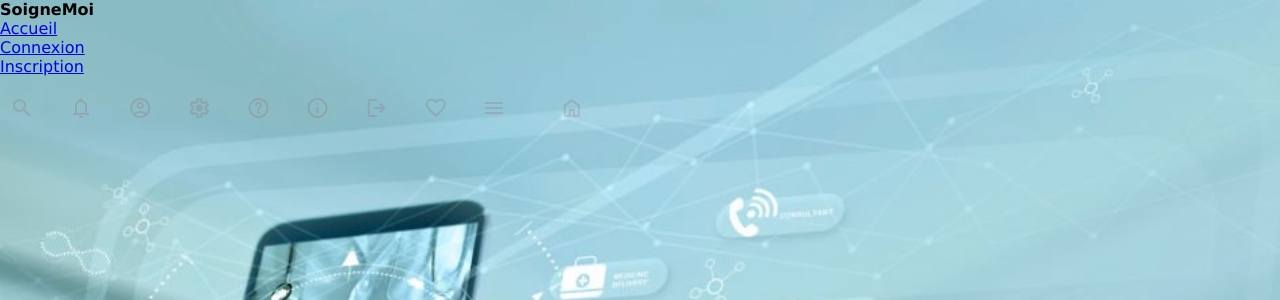
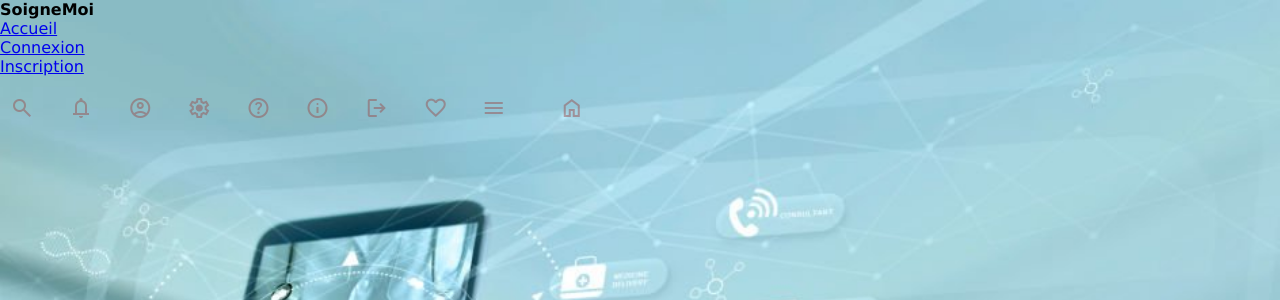
Before and after one commit to MDIDKT/ECF2, a PHP site: page / in a window 1280 px wide. Shown: the top 300 px of the page. Run offline with PHP 8.4, Linux system fonts and the light colour scheme.

Commit message:
add new opacity at material-symbols

```diff
--- a/styles/index.css
+++ b/styles/index.css
@@ -22,7 +22,7 @@ align-items: center;
 
 }
 .material-symbols-outlined{
-    color: rgba(151, 82, 82, 0.2);
+    color: rgba(151, 82, 82, 0.5);
     font-size: 5em;
     margin-right: 10px;
     padding: 10px;
```
